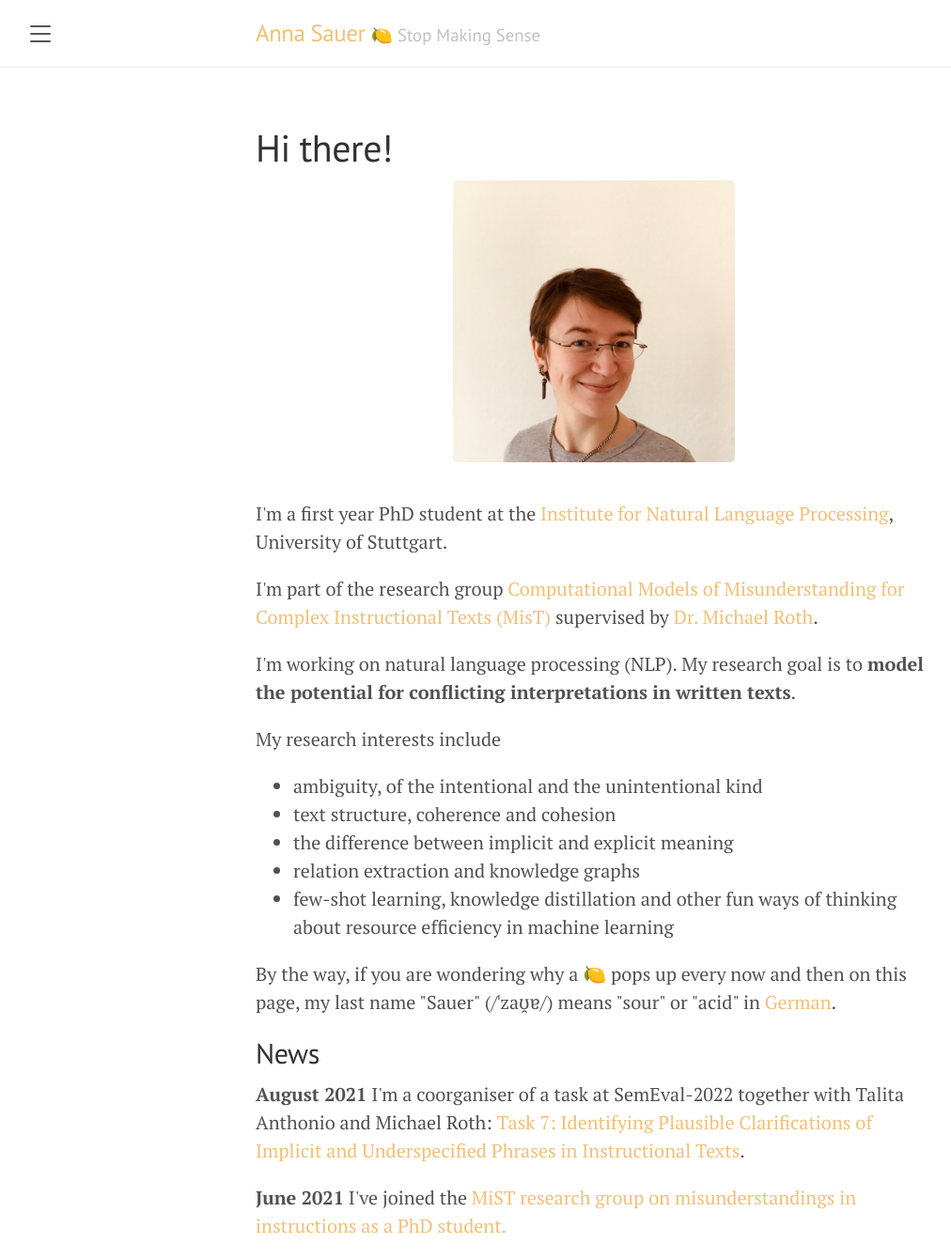
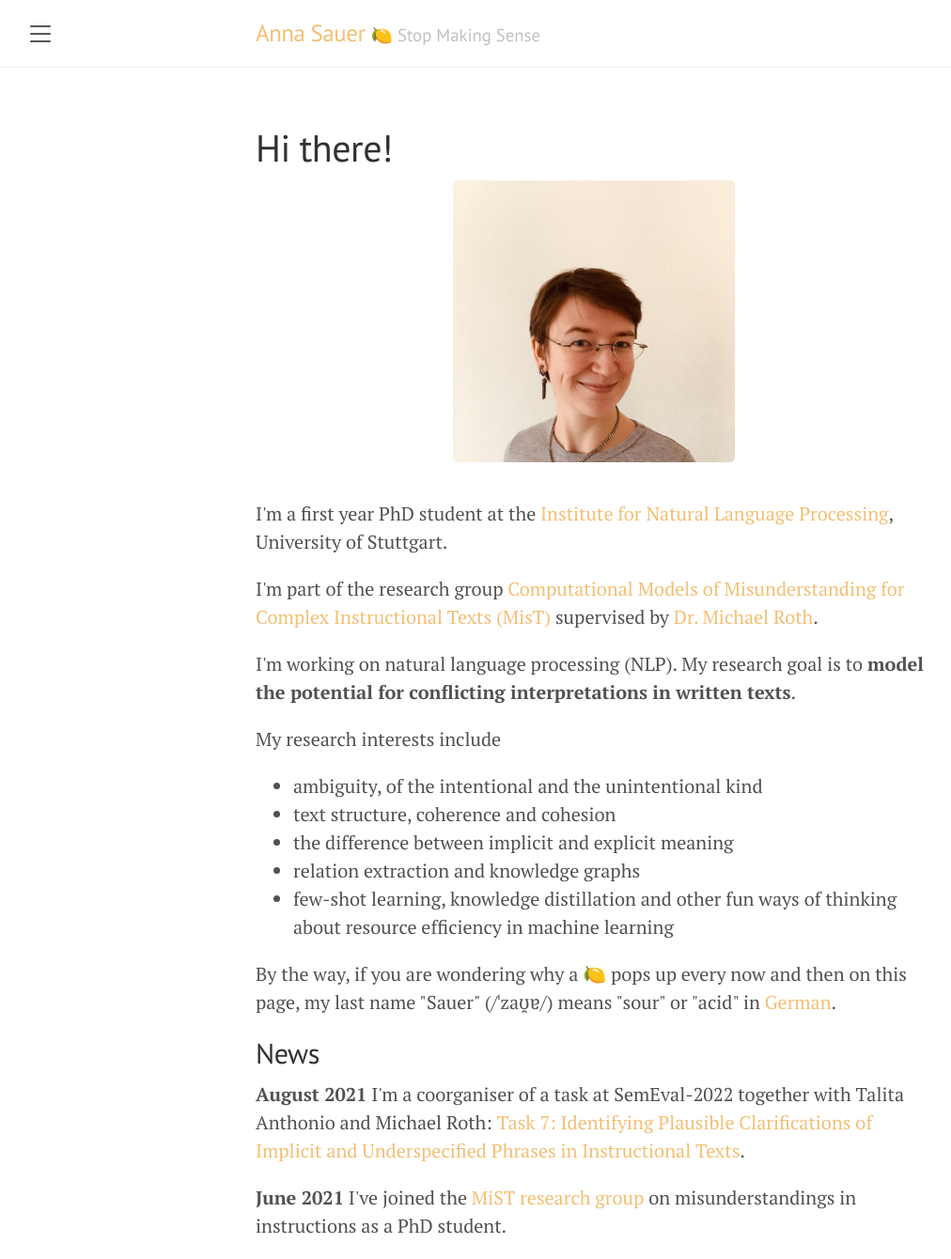
Before and after one commit to acidAnn/acidAnn.github.io, a Jekyll site: the page built from index.html, in a window 1280 px wide. Shown: the whole page at 94% size, without its empty margins (8-1020 px from the left). Built offline with Jekyll 4.4.1, drawn with Linux system fonts in a browser that asks for light colours; nearby versions of some CDN libraries; the list of posts is cut into pages by our own code; some of the changed lines change nothing that is shown.

Commit message:
close hyperlink

```diff
--- a/index.html
+++ b/index.html
@@ -26,6 +26,6 @@
 	<div>
 		<p><b>August 2021</b> I'm a coorganiser of a task at SemEval-2022 together with Talita Anthonio and Michael Roth: <a href="https://clarificationtask.github.io/">Task 7: Identifying Plausible Clarifications of
 Implicit and Underspecified Phrases in Instructional Texts</a>.</p>
-		<p><b>June 2021</b> I've joined the <a href="https://www.ims.uni-stuttgart.de/en/institute/researchgroups/mist/">MiST research group on misunderstandings in instructions as a PhD student.</p>
+		<p><b>June 2021</b> I've joined the <a href="https://www.ims.uni-stuttgart.de/en/institute/researchgroups/mist/">MiST research group</a> on misunderstandings in instructions as a PhD student.</p>
 	</div>
 </div>
```
